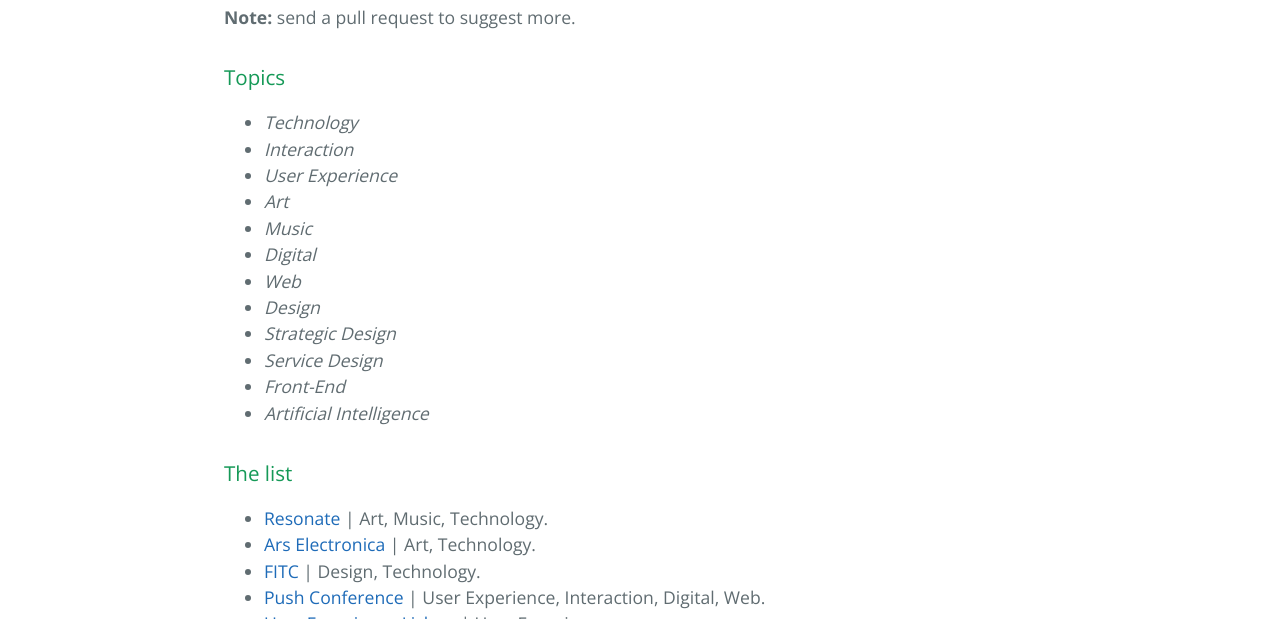
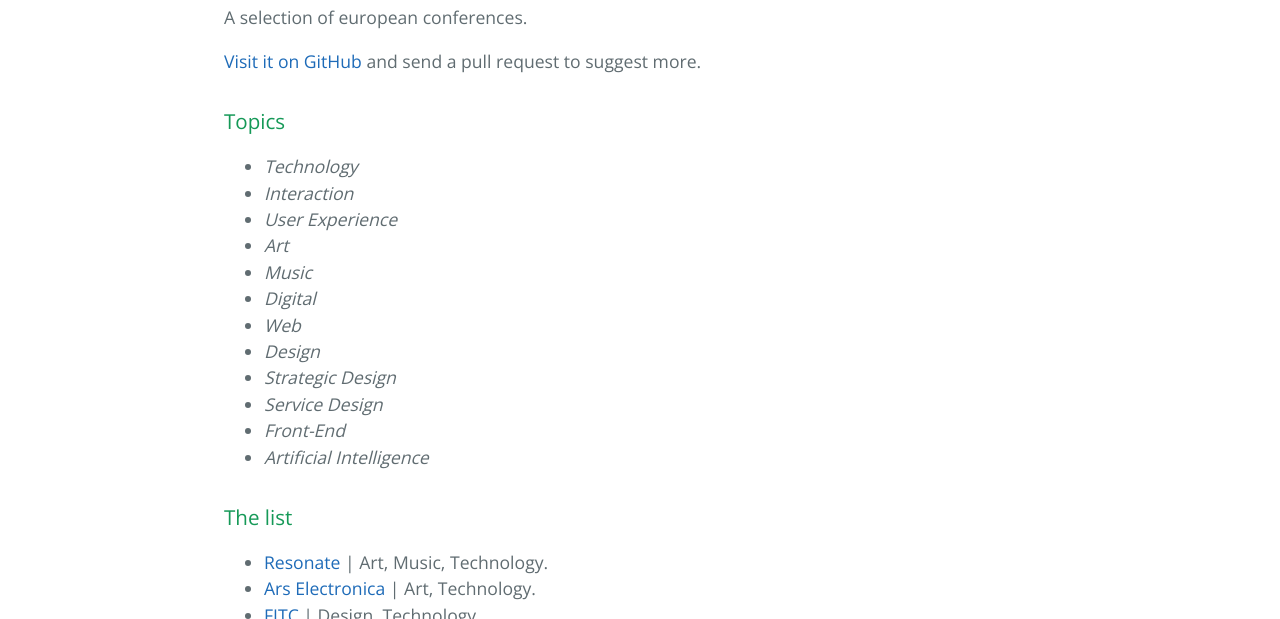
Before and after one commit to buseca/Tech-Design-conferences-list, a plain HTML site: page index.html in a window 1280 px wide. Shown: the part 481-1100 px from the top of the page. Drawn offline with nearby package versions, Linux system fonts and the light colour scheme.

Commit message:
Create gh-pages branch via GitHub

```diff
--- a/index.html
+++ b/index.html
@@ -22,7 +22,9 @@
       <h1>
 <a id="tech--design-conferences-list" class="anchor" href="#tech--design-conferences-list" aria-hidden="true"><span aria-hidden="true" class="octicon octicon-link"></span></a>Tech &amp; Design conferences list</h1>
 
-<p><strong>Note:</strong> send a pull request to suggest more.</p>
+<p>A selection of european conferences.</p>
+
+<p><a href="https://github.com/buseca/Tech-Design-conferences-list">Visit it on GitHub</a> and send a pull request to suggest more.</p>
 
 <h3>
 <a id="topics" class="anchor" href="#topics" aria-hidden="true"><span aria-hidden="true" class="octicon octicon-link"></span></a>Topics</h3>
--- a/params.json
+++ b/params.json
@@ -1,6 +1,6 @@
 {
   "name": "Tech-design-conferences-list",
   "tagline": "A selection of Design & Tech conferences across Europe",
-  "body": "# Tech & Design conferences list\r\n\r\n**Note:** send a pull request to suggest more.\r\n\r\n### Topics\r\n\r\n  - *Technology*\r\n  - *Interaction*\r\n  - *User Experience*\r\n  - *Art*\r\n  - *Music*\r\n  - *Digital*\r\n  - *Web*\r\n  - *Design*\r\n  - *Strategic Design*\r\n  - *Service Design*\r\n  - *Front-End*\r\n  - *Artificial Intelligence*\r\n\r\n### The list\r\n\r\n- [Resonate](http://resonate.io/) | Art, Music, Technology.\r\n- [Ars Electronica](http://www.aec.at/) | Art, Technology.\r\n- [FITC](http://fitc.ca/) | Design, Technology.\r\n- [Push Conference](http://push-conference.com/) | User Experience, Interaction, Digital, Web.\r\n- [User Experience Lisbon](https://www.ux-lx.com/) | User Experience.\r\n- [Web Visions](http://www.webvisionsevent.com/) | User Experience, Technology, Web.\r\n- [Smashing Conference](http://smashingconf.com/) | User Experience, Technology, Web, Front-End.\r\n- [Intersection Conference](http://2016.intersectionconf.com/) | Strategic Design.\r\n- [Service Design Conference](https://www.service-design-network.org) | Service Design, Strategic Design.\r\n- [Nucl.ai Conference](http://events.nucl.ai/) | Technology, Artificial Intelligence.\r\n- [Bump Festival](http://bump-festival.be) | Art, Technology, Interaction, Digital.\r\n\r\n",
+  "body": "# Tech & Design conferences list\r\nA selection of european conferences.\r\n\r\n[Visit it on GitHub] (https://github.com/buseca/Tech-Design-conferences-list) and send a pull request to suggest more.\r\n\r\n### Topics\r\n\r\n  - *Technology*\r\n  - *Interaction*\r\n  - *User Experience*\r\n  - *Art*\r\n  - *Music*\r\n  - *Digital*\r\n  - *Web*\r\n  - *Design*\r\n  - *Strategic Design*\r\n  - *Service Design*\r\n  - *Front-End*\r\n  - *Artificial Intelligence*\r\n\r\n### The list\r\n\r\n- [Resonate](http://resonate.io/) | Art, Music, Technology.\r\n- [Ars Electronica](http://www.aec.at/) | Art, Technology.\r\n- [FITC](http://fitc.ca/) | Design, Technology.\r\n- [Push Conference](http://push-conference.com/) | User Experience, Interaction, Digital, Web.\r\n- [User Experience Lisbon](https://www.ux-lx.com/) | User Experience.\r\n- [Web Visions](http://www.webvisionsevent.com/) | User Experience, Technology, Web.\r\n- [Smashing Conference](http://smashingconf.com/) | User Experience, Technology, Web, Front-End.\r\n- [Intersection Conference](http://2016.intersectionconf.com/) | Strategic Design.\r\n- [Service Design Conference](https://www.service-design-network.org) | Service Design, Strategic Design.\r\n- [Nucl.ai Conference](http://events.nucl.ai/) | Technology, Artificial Intelligence.\r\n- [Bump Festival](http://bump-festival.be) | Art, Technology, Interaction, Digital.\r\n\r\n",
   "note": "Don't delete this file! It's used internally to help with page regeneration."
 }
```
